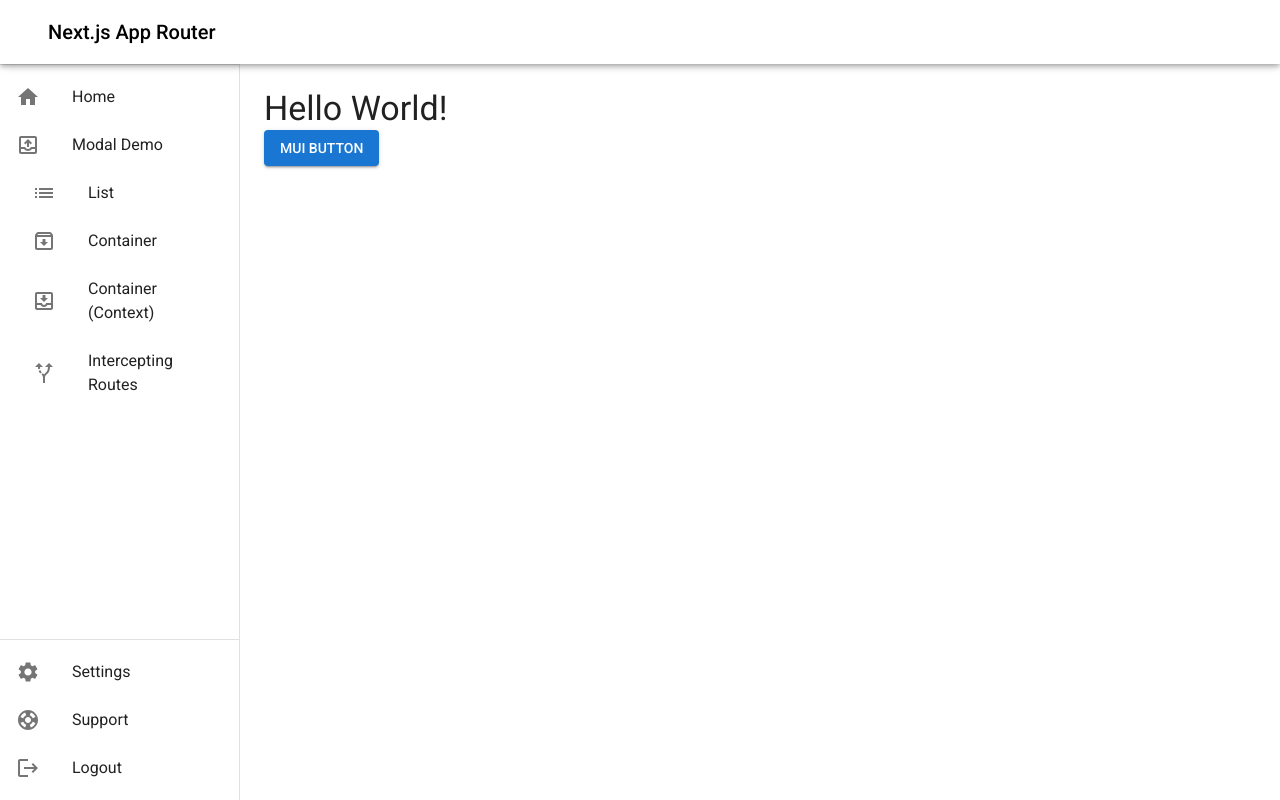
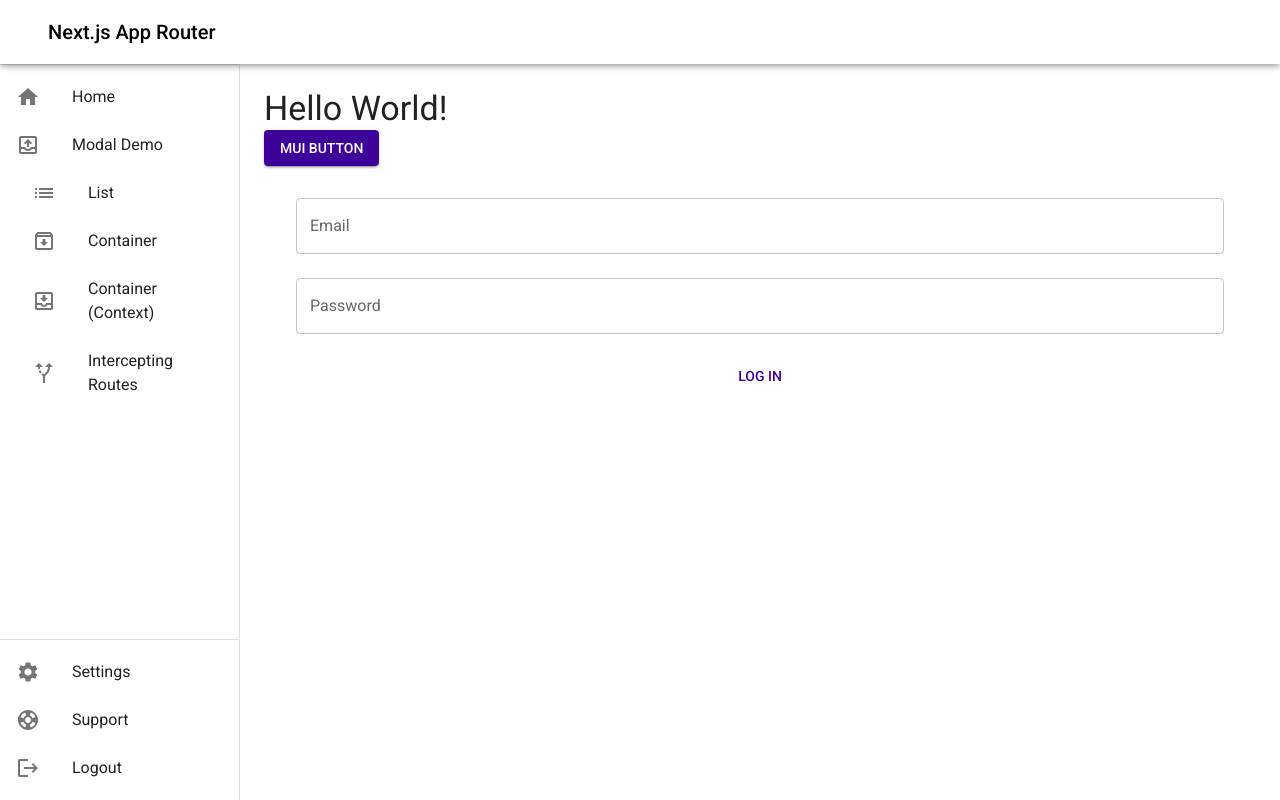
Before and after one commit to Howard86/mui-app-dir-demo, a Next.js app: page / in a window 1280 px wide. Built offline with nearby package versions, Linux system fonts and the light colour scheme.

Commit message:
feat: add TextField to test ssr

```diff
--- a/src/app/page.tsx
+++ b/src/app/page.tsx
@@ -1,10 +1,17 @@
-import { Box, Button, Typography } from '@mui/material'
+import { Box, Button, Stack, TextField, Typography } from '@mui/material'
 
 export default function HomePage() {
   return (
     <Box>
-      <Typography component="h1" variant="h4">Hello World!</Typography>
+      <Typography component="h1" variant="h4">
+        Hello World!
+      </Typography>
       <Button variant="contained">Mui Button</Button>
+      <Stack component="form" noValidate m={4} spacing={3}>
+        <TextField name="email" label="Email" />
+        <TextField name="password" label="Password" type="password" />
+        <Button type="submit">Log In</Button>
+      </Stack>
     </Box>
   )
 }
--- a/src/components/ThemeRegistry/theme.ts
+++ b/src/components/ThemeRegistry/theme.ts
@@ -9,6 +9,11 @@ const roboto = Roboto({
 
 const theme = createTheme({
   palette: {
+    primary: {
+      light: '#9B59E1',
+      main: '#3D0099',
+      dark: '#22006E',
+    },
     mode: 'light',
   },
   typography: {
```
